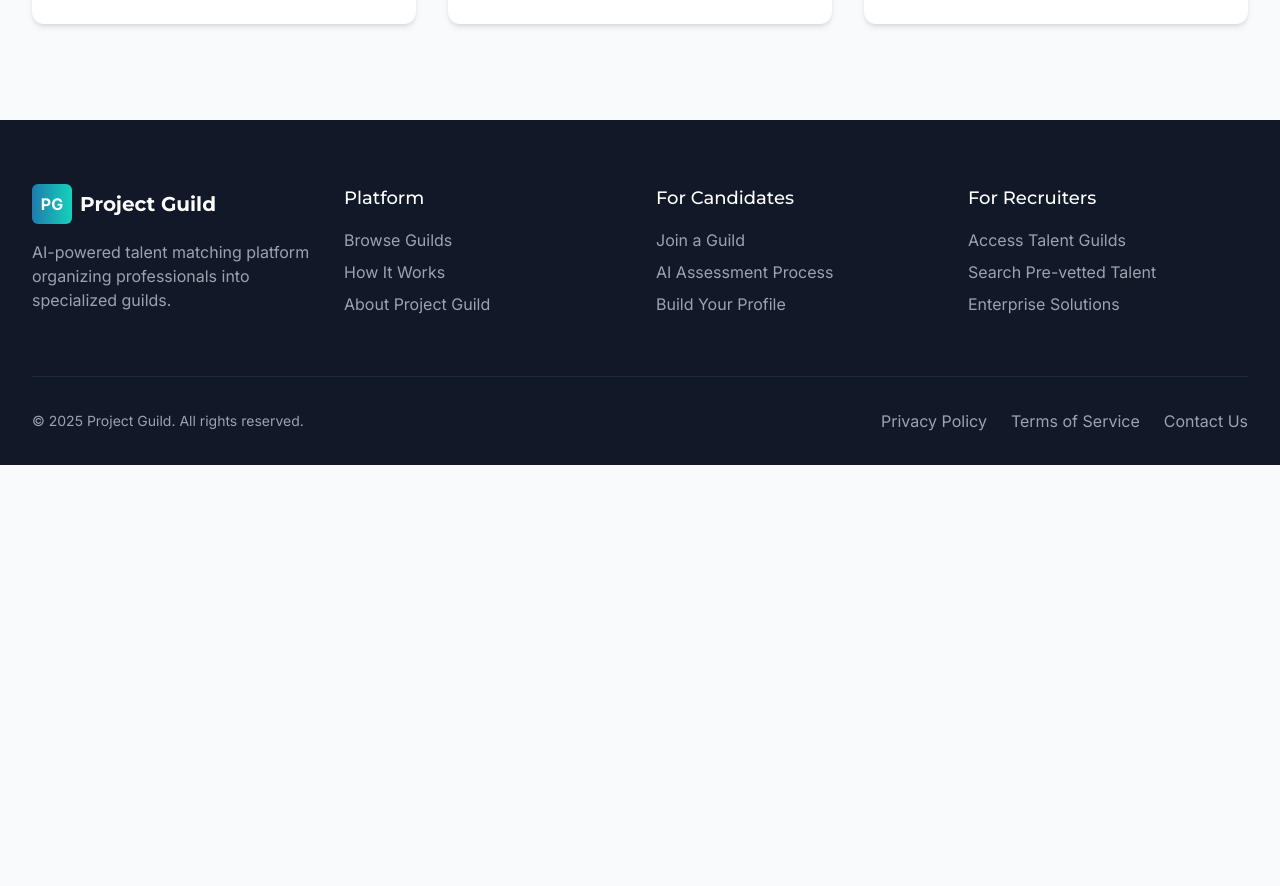
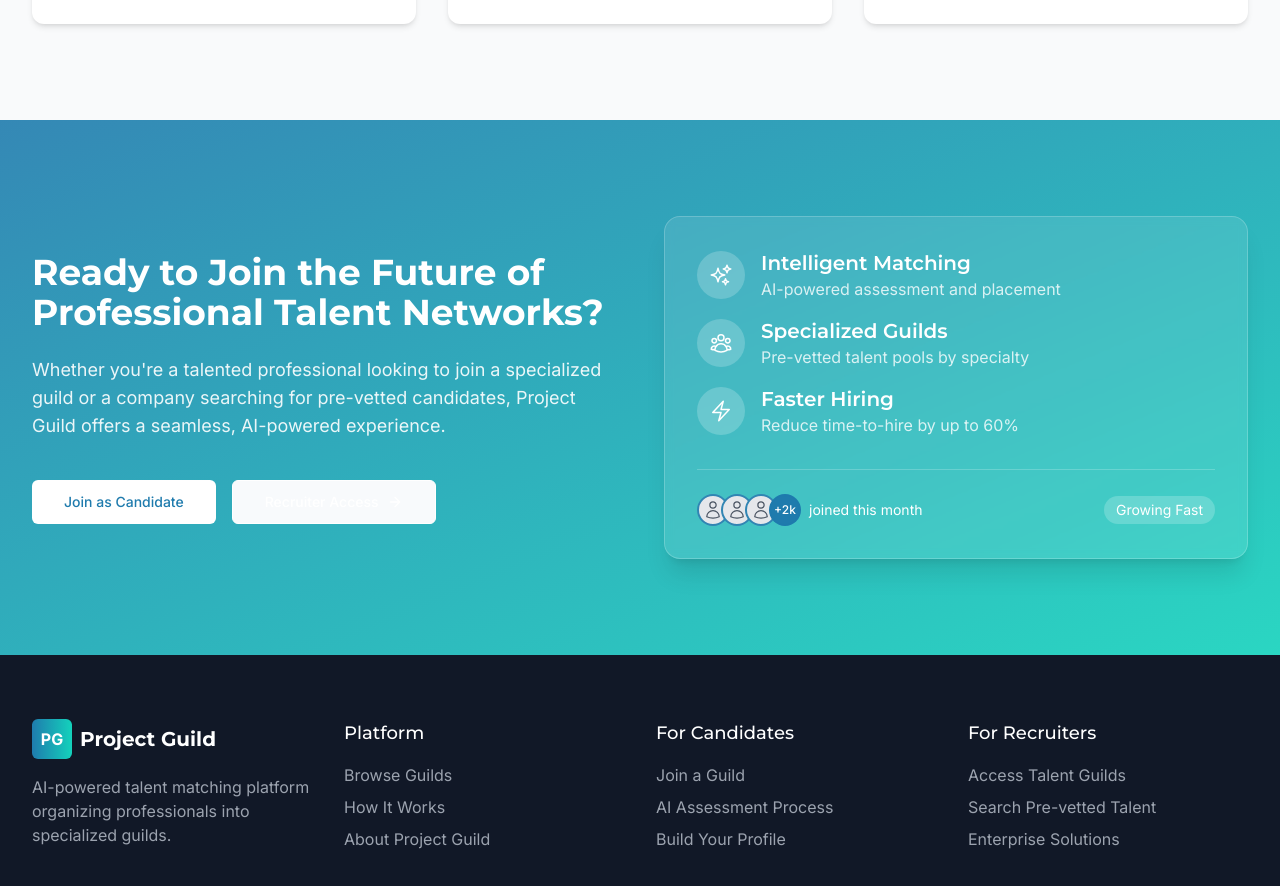
Before and after one commit to mocktagon/talent-guild-ai, a React (Vite) app: page / in a window 1280 px wide. Shown: the part 4357-5243 px from the top of the page. Before the commit the page ends 4822 px from the top, so only its background shows below. Built offline with nearby package versions, Linux system fonts and the light colour scheme.

Commit message:
Add more content to the project
Add more content to the project, including the addition of new components and pages.

```diff
--- /dev/null
+++ b/src/components/home/CallToAction.tsx
@@ -0,0 +1,103 @@
+
+import { Button } from "@/components/ui/button";
+import { Link } from "react-router-dom";
+import { ArrowRight } from "lucide-react";
+
+const CallToAction = () => {
+  return (
+    <section className="py-24 bg-gradient-to-br from-primary/90 to-secondary/90 text-white">
+      <div className="container">
+        <div className="grid md:grid-cols-2 gap-12 items-center">
+          <div className="space-y-6">
+            <h2 className="text-3xl md:text-4xl font-heading font-bold leading-tight">
+              Ready to Join the Future of Professional Talent Networks?
+            </h2>
+            <p className="text-lg text-white/90">
+              Whether you're a talented professional looking to join a specialized guild or a company searching for pre-vetted candidates, Project Guild offers a seamless, AI-powered experience.
+            </p>
+            <div className="pt-4 flex flex-col sm:flex-row gap-4">
+              <Button size="lg" className="bg-white text-primary hover:bg-white/90" asChild>
+                <Link to="/signup?as=candidate">
+                  Join as Candidate
+                </Link>
+              </Button>
+              <Button size="lg" variant="outline" className="border-white text-white hover:bg-white/10" asChild>
+                <Link to="/signup?as=recruiter">
+                  Recruiter Access
+                  <ArrowRight className="ml-2 h-4 w-4" />
+                </Link>
+              </Button>
+            </div>
+          </div>
+
+          <div className="hidden md:block">
+            <div className="bg-white/10 backdrop-blur-sm rounded-2xl p-8 border border-white/20 shadow-xl">
+              <div className="space-y-4">
+                <div className="flex items-center gap-4">
+                  <div className="w-12 h-12 bg-white/20 rounded-full flex items-center justify-center">
+                    <svg xmlns="http://www.w3.org/2000/svg" fill="none" viewBox="0 0 24 24" strokeWidth={1.5} stroke="currentColor" className="w-6 h-6">
+                      <path strokeLinecap="round" strokeLinejoin="round" d="M9.813 15.904L9 18.75l-.813-2.846a4.5 4.5 0 00-3.09-3.09L2.25 12l2.846-.813a4.5 4.5 0 003.09-3.09L9 5.25l.813 2.846a4.5 4.5 0 003.09 3.09L15.75 12l-2.846.813a4.5 4.5 0 00-3.09 3.09zM18.259 8.715L18 9.75l-.259-1.035a3.375 3.375 0 00-2.455-2.456L14.25 6l1.036-.259a3.375 3.375 0 002.455-2.456L18 2.25l.259 1.035a3.375 3.375 0 002.456 2.456L21.75 6l-1.035.259a3.375 3.375 0 00-2.456 2.456zM16.894 20.567L16.5 21.75l-.394-1.183a2.25 2.25 0 00-1.423-1.423L13.5 18.75l1.183-.394a2.25 2.25 0 001.423-1.423l.394-1.183.394 1.183a2.25 2.25 0 001.423 1.423l1.183.394-1.183.394a2.25 2.25 0 00-1.423 1.423z" />
+                    </svg>
+                  </div>
+                  <div>
+                    <h3 className="font-semibold text-xl">Intelligent Matching</h3>
+                    <p className="text-white/80">AI-powered assessment and placement</p>
+                  </div>
+                </div>
+
+                <div className="flex items-center gap-4">
+                  <div className="w-12 h-12 bg-white/20 rounded-full flex items-center justify-center">
+                    <svg xmlns="http://www.w3.org/2000/svg" fill="none" viewBox="0 0 24 24" strokeWidth={1.5} stroke="currentColor" className="w-6 h-6">
+                      <path strokeLinecap="round" strokeLinejoin="round" d="M18 18.72a9.094 9.094 0 003.741-.479 3 3 0 00-4.682-2.72m.94 3.198l.001.031c0 .225-.012.447-.037.666A11.944 11.944 0 0112 21c-2.17 0-4.207-.576-5.963-1.584A6.062 6.062 0 016 18.719m12 0a5.971 5.971 0 00-.941-3.197m0 0A5.995 5.995 0 0012 12.75a5.995 5.995 0 00-5.058 2.772m0 0a3 3 0 00-4.681 2.72 8.986 8.986 0 003.74.477m.94-3.197a5.971 5.971 0 00-.94 3.197M15 6.75a3 3 0 11-6 0 3 3 0 016 0zm6 3a2.25 2.25 0 11-4.5 0 2.25 2.25 0 014.5 0zm-13.5 0a2.25 2.25 0 11-4.5 0 2.25 2.25 0 014.5 0z" />
+                    </svg>
+                  </div>
+                  <div>
+                    <h3 className="font-semibold text-xl">Specialized Guilds</h3>
+                    <p className="text-white/80">Pre-vetted talent pools by specialty</p>
+                  </div>
+                </div>
+
+                <div className="flex items-center gap-4">
+                  <div className="w-12 h-12 bg-white/20 rounded-full flex items-center justify-center">
+                    <svg xmlns="http://www.w3.org/2000/svg" fill="none" viewBox="0 0 24 24" strokeWidth={1.5} stroke="currentColor" className="w-6 h-6">
+                      <path strokeLinecap="round" strokeLinejoin="round" d="M3.75 13.5l10.5-11.25L12 10.5h8.25L9.75 21.75 12 13.5H3.75z" />
+                    </svg>
+                  </div>
+                  <div>
+                    <h3 className="font-semibold text-xl">Faster Hiring</h3>
+                    <p className="text-white/80">Reduce time-to-hire by up to 60%</p>
+                  </div>
+                </div>
+              </div>
+
+              <div className="mt-8 border-t border-white/20 pt-6">
+                <div className="flex items-center justify-between">
+                  <div className="flex items-center">
+                    <div className="flex -space-x-2">
+                      {[1, 2, 3].map((i) => (
+                        <div key={i} className="w-8 h-8 rounded-full border-2 border-primary/90 bg-gray-200 flex items-center justify-center overflow-hidden">
+                          <svg xmlns="http://www.w3.org/2000/svg" fill="none" viewBox="0 0 24 24" strokeWidth={1.5} stroke="currentColor" className="w-5 h-5 text-gray-600">
+                            <path strokeLinecap="round" strokeLinejoin="round" d="M15.75 6a3.75 3.75 0 11-7.5 0 3.75 3.75 0 017.5 0zM4.501 20.118a7.5 7.5 0 0114.998 0A17.933 17.933 0 0112 21.75c-2.676 0-5.216-.584-7.499-1.632z" />
+                          </svg>
+                        </div>
+                      ))}
+                      <div className="w-8 h-8 rounded-full border-2 border-primary/90 bg-primary flex items-center justify-center text-xs font-medium text-white">
+                        +2k
+                      </div>
+                    </div>
+                    <span className="ml-2 text-sm">joined this month</span>
+                  </div>
+                  <div className="bg-white/20 text-white text-sm rounded-full px-3 py-1">
+                    Growing Fast
+                  </div>
+                </div>
+              </div>
+            </div>
+          </div>
+        </div>
+      </div>
+    </section>
+  );
+};
+
+export default CallToAction;
--- a/src/pages/Index.tsx
+++ b/src/pages/Index.tsx
@@ -5,6 +5,7 @@ import GuildShowcase from "@/components/home/GuildShowcase";
 import HowItWorks from "@/components/home/HowItWorks";
 import Features from "@/components/home/Features";
 import Testimonials from "@/components/home/Testimonials";
+import CallToAction from "@/components/home/CallToAction";
 
 const Index = () => {
   return (
@@ -14,6 +15,7 @@ const Index = () => {
       <HowItWorks />
       <Features />
       <Testimonials />
+      <CallToAction />
     </Layout>
   );
 };
```
